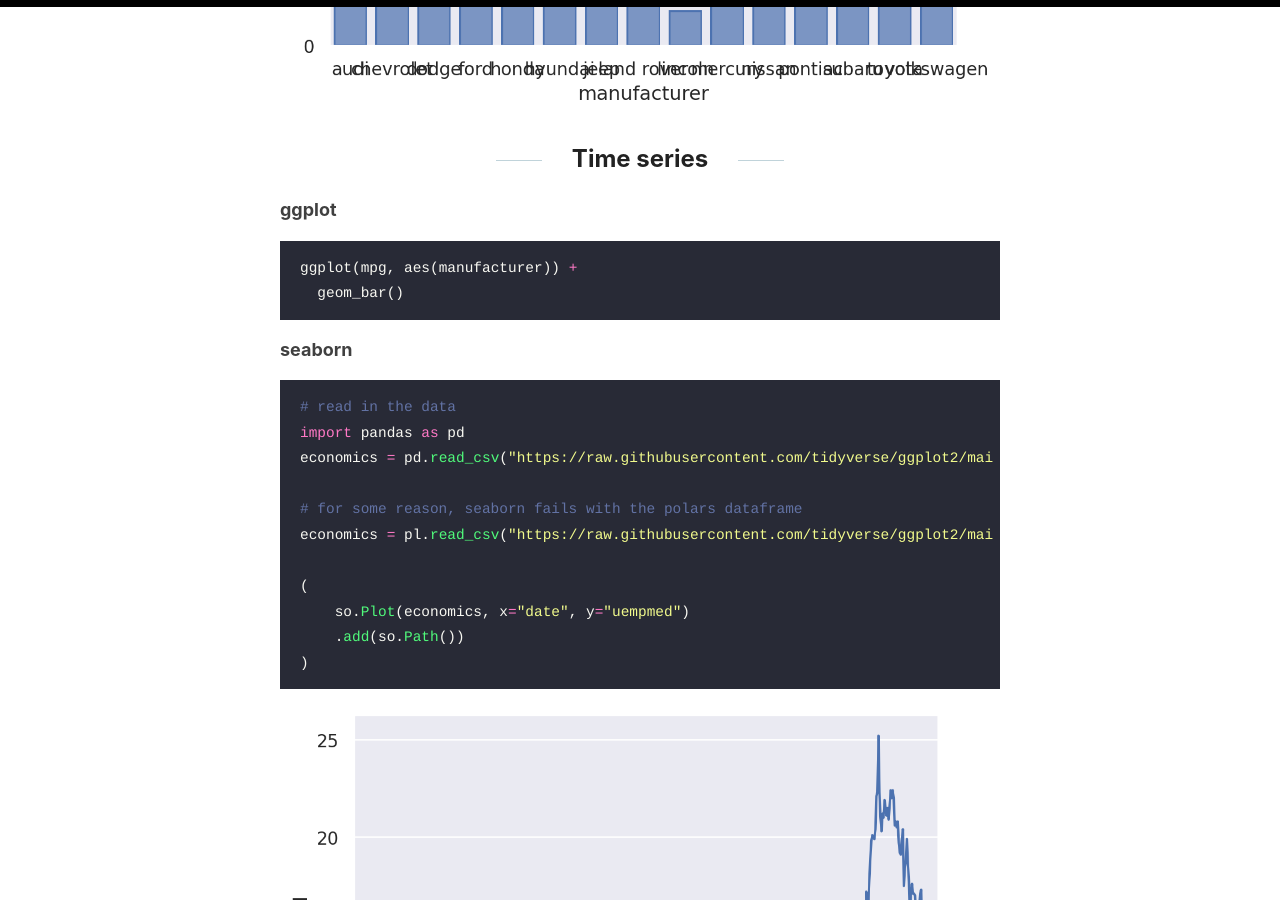
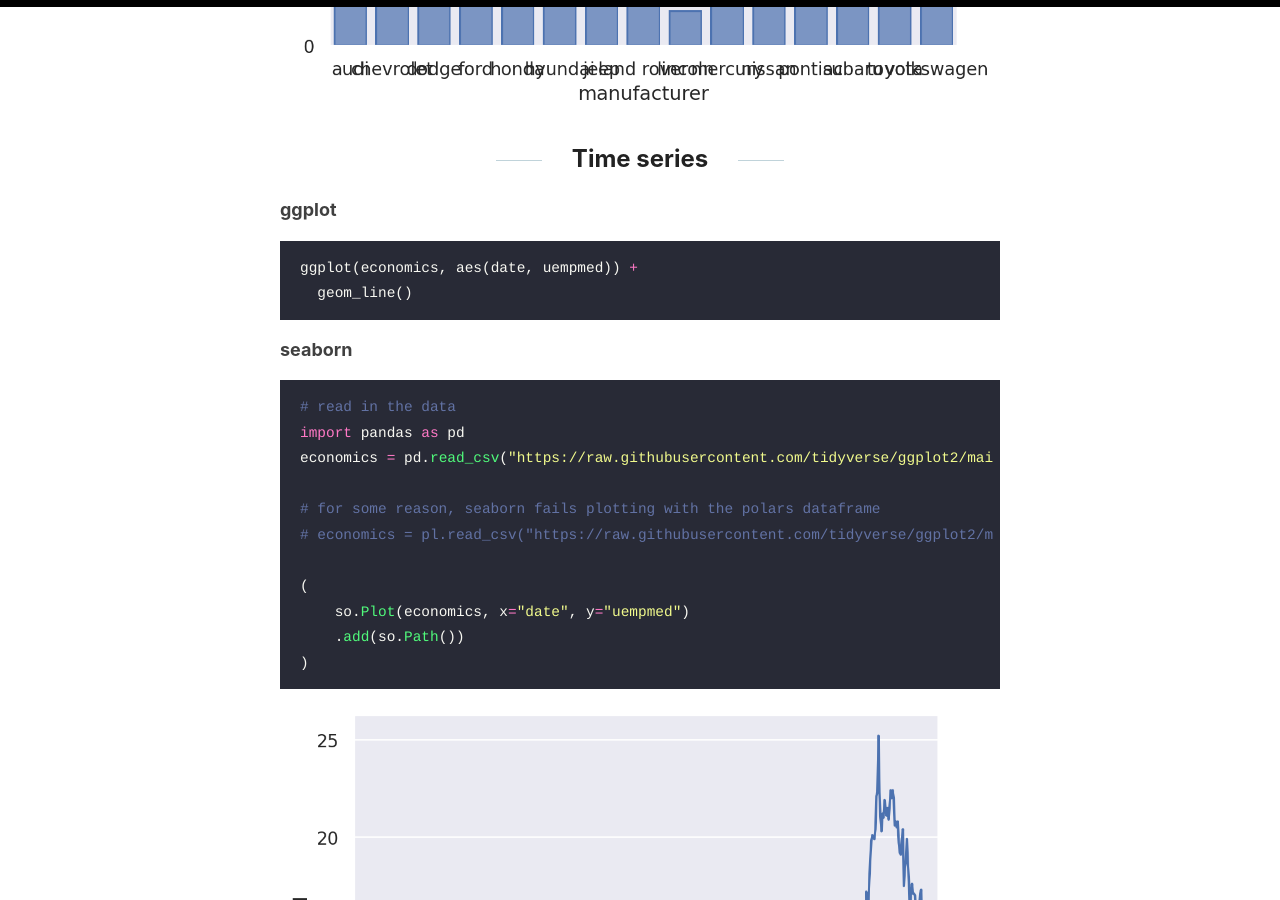
Before and after one commit to krz/krz.github.io, a Jekyll site: the page built from _posts/2024-01-15-Comparing-the-seaborn-objects-interface-with-ggplot2.md, in a window 1280 px wide and 900 px high, scrolled down 10130 px. Built offline with Jekyll 4.4.1, drawn with Linux system fonts in a browser that asks for light colours.

Commit message:
fix plot

````diff
--- a/_posts/2024-01-15-Comparing-the-seaborn-objects-interface-with-ggplot2.md
+++ b/_posts/2024-01-15-Comparing-the-seaborn-objects-interface-with-ggplot2.md
@@ -209,8 +209,8 @@ ggplot(mpg, aes(manufacturer)) +
 
 **ggplot**
 ```R
-ggplot(mpg, aes(manufacturer)) +
-  geom_bar()
+ggplot(economics, aes(date, uempmed)) +
+  geom_line()
 ```
 
 **seaborn**
@@ -219,8 +219,8 @@ ggplot(mpg, aes(manufacturer)) +
 import pandas as pd
 economics = pd.read_csv("https://raw.githubusercontent.com/tidyverse/ggplot2/main/data-raw/economics.csv")
 
-# for some reason, seaborn fails with the polars dataframe
-economics = pl.read_csv("https://raw.githubusercontent.com/tidyverse/ggplot2/main/data-raw/economics.csv", try_parse_dates=True, dtypes={"pop": pl.Float32, "date": pl.Date, "uempmed": pl.Float64})
+# for some reason, seaborn fails plotting with the polars dataframe
+# economics = pl.read_csv("https://raw.githubusercontent.com/tidyverse/ggplot2/main/data-raw/economics.csv", try_parse_dates=True, dtypes={"pop": pl.Float32, "date": pl.Date, "uempmed": pl.Float64})
 
 (
     so.Plot(economics, x="date", y="uempmed")
````
